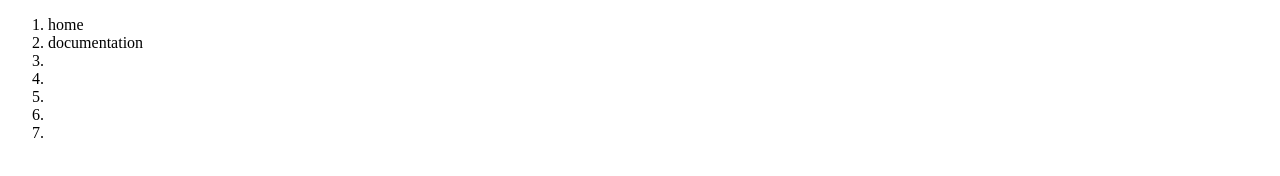
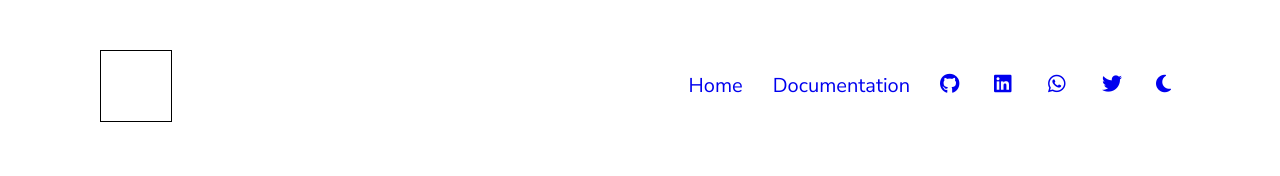
Before and after one commit to Ramandeep9898/component-lib, a plain HTML site: page index.html in a window 1280 px wide. Drawn offline with Linux system fonts and the light colour scheme.

```diff
--- a/index.html
+++ b/index.html
@@ -5,6 +5,8 @@
     <meta http-equiv="X-UA-Compatible" content="IE=edge">
     <meta name="viewport" content="width=device-width, initial-scale=1.0">
     <link rel="stylesheet" href="main.css">
+    <script src="https://kit.fontawesome.com/86189ed851.js" crossorigin="anonymous"></script>
+
     <title>Flash.UI</title>
 </head>
 <body>
@@ -12,13 +14,42 @@
         <nav class="navbar">
             <div class="navbar-logo"></div>
             <ol class="navbar-list">
-                <li class="navbar-list-items">home</li>
-                <li class="navbar-list-items">documentation</li>
-                <li class="navbar-list-items"></li>
-                <li class="navbar-list-items"></li>
-                <li class="navbar-list-items"></li>
-                <li class="navbar-list-items"></li>
-                <li class="navbar-list-items"></li>
+                <li>
+                    <a href="#" class="navbar-list-item">home</a>
+                </li>
+                <li>
+                    <a href="#" class="navbar-list-item">documentation</a>
+                    </li>
+                <li class="navbar-list-items icons">
+                    <a href="#" class="navbar-list-item">
+                        <i class="fab fa-github"></i>
+                    </a>
+
+                </li>
+                <li class="icons">
+                    <a href="#" class="navbar-list-item">
+                        <i class="fab fa-linkedin"></i>
+                    </a>
+
+                </li>
+                <li class="icons">
+                        <a href="#" class="navbar-list-item">
+                            <i class="fab fa-whatsapp"></i>
+                        </a>
+
+                </li>
+                <li class="icons">
+                    <a href="#" class="navbar-list-item">
+                        <i class="fab fa-twitter"></i>
+                    </a>
+
+                </li>
+                <li class="icons">
+                    <a href="#" class="navbar-list-item">
+                        <i class="fas fa-moon"></i>
+                    </a>
+
+                </li>
             </ol>
         </nav>
     </main>
--- a/main.css
+++ b/main.css
@@ -1 +1,3 @@
+@import url(style/comman.css);
 @import url(style/var.css);
+@import url(style/elements/navbar.css);
--- /dev/null
+++ b/style/comman.css
@@ -0,0 +1,25 @@
+*{
+    margin: 0px;
+    padding: 0px;
+}
+@font-face {
+    font-family: "Recoleta";
+    src: url("../../fonts/5fc4e5f7211f779cde7e6408_Recoleta.woff") format("woff");
+}
+
+@font-face {
+    font-family: "Recoleta-light";
+    src: url("../../fonts/5fc4e564f7e15521768fa57f_font.woff") format("woff");
+}
+@font-face {
+    font-family: "sofia-pro-light";
+    src: url("../../fonts/pe03MImSLYBIv1o4X1M8cc8WAc5tU1E.woff2") format("woff2");
+}
+@font-face {
+    font-family: "sofia-pro";
+    src: url("../../fonts/pe0qMImSLYBIv1o4X1M8cce9I9s.woff2") format("woff2");
+}
+@font-face {
+    font-family: "Recoleta-lightest";
+    src: url("../../fonts/5fc4e543666dc00d38298255_font\ \(1\).woff") format("woff");
+}
--- a/style/elements/navbar.css
+++ b/style/elements/navbar.css
@@ -0,0 +1,36 @@
+.navbar{
+    padding: 50px 100px;
+    display: flex;
+    flex-wrap: nowrap;
+    flex-direction: row;
+    justify-content: space-between;
+}
+.navbar-logo{
+    background-image: url(../../logo/logo.png);
+    width: 70px;
+    height: 70px;
+    border: 1px solid black;
+}
+.navbar-list{
+    display: flex;
+    align-items: center;
+    gap: 30px;
+    list-style: none;
+    text-transform: capitalize;
+    color: var(--sec-dark-purple);
+    font-size: var(--navbar20);
+    line-height: 12px;
+    font-family: "sofia-pro",sans-serif;
+    font-weight: 500;
+}
+.navbar-list-item{
+    text-decoration: none;
+}
+.icons{
+    width: 24px;
+    height: 24px;
+    color: var(--icons-grey);
+}
+.navbar-list-item:hover{
+    color: var(--primary-yellow);
+}
--- a/style/var.css
+++ b/style/var.css
@@ -1,7 +1,12 @@
+
+
+
 :root {
     --primary-yellow:#FFC850;
     --sec-dark-purple: #654F7D;
     --sec-light-purple: #7E66A0;
     --icons-grey: #707070;
 
+    --navbar20:20px;
+
 }
```
Also changed, not shown: fonts/5fc4e543666dc00d38298255_font (1).woff (added), fonts/5fc4e564f7e15521768fa57f_font.woff (added), fonts/5fc4e5f7211f779cde7e6408_Recoleta.woff (added), fonts/pe03MImSLYBIv1o4X1M8cc8WAc5tU1E.woff2 (added), fonts/pe0qMImSLYBIv1o4X1M8cce9I9s.woff2 (added), logo/logo.png (added).
